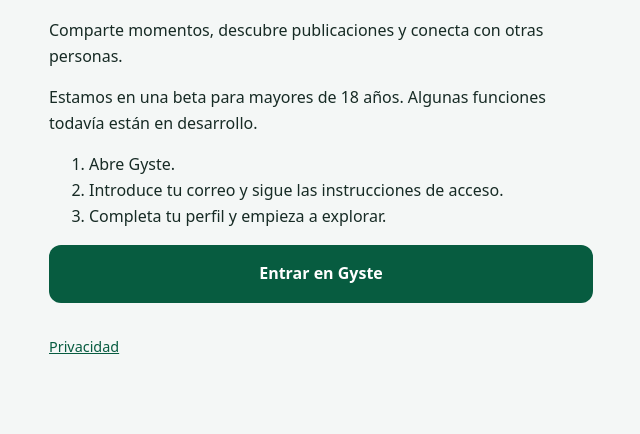
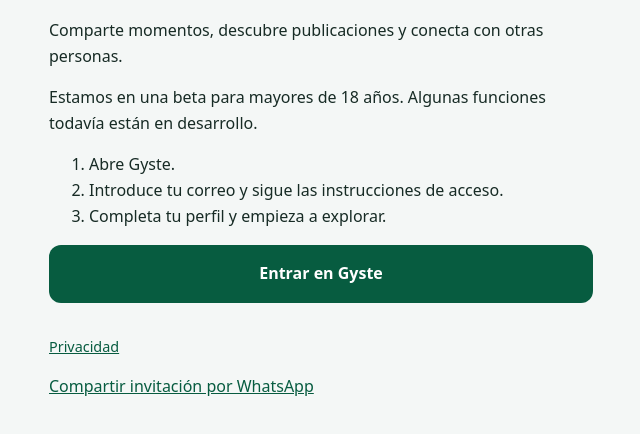
Before and after one commit to jorsteka1911/universal--social-public, a plain HTML site: page invitacion.html in a window 1280 px wide. Shown: the part 132-566 px from the top of the page, without its empty margins (319-959 px from the left). Drawn offline with Linux system fonts and the light colour scheme.

Commit message:
Add explicit user-initiated WhatsApp invitation sharing

```diff
--- a/invitacion.html
+++ b/invitacion.html
@@ -1,2 +1,2 @@
 <!doctype html>
-<html lang="es"><head><meta charset="utf-8"><meta name="viewport" content="width=device-width,initial-scale=1"><meta name="referrer" content="no-referrer"><title>Bienvenido a Gyste</title><meta name="description" content="Conoce Gyste y participa en su beta."><style>body{font:1rem/1.6 system-ui,sans-serif;background:#f4f7f6;color:#172b25;margin:0}main{max-width:34rem;margin:2rem auto;padding:1.5rem}h1{font-size:2rem}a{color:#075c40}a.cta{display:block;background:#075c40;color:white;padding:1rem;text-align:center;border-radius:12px;text-decoration:none;font-weight:bold}footer{margin-top:2rem;font-size:.9rem}</style></head><body><main><h1>Bienvenido a Gyste</h1><p>Comparte momentos, descubre publicaciones y conecta con otras personas.</p><p>Estamos en una beta para mayores de 18 años. Algunas funciones todavía están en desarrollo.</p><ol><li>Abre Gyste.</li><li>Introduce tu correo y sigue las instrucciones de acceso.</li><li>Completa tu perfil y empieza a explorar.</li></ol><a class="cta" href="/">Entrar en Gyste</a><footer><a href="/privacidad.html">Privacidad</a></footer></main></body></html>
+<html lang="es"><head><meta charset="utf-8"><meta name="viewport" content="width=device-width,initial-scale=1"><meta name="referrer" content="no-referrer"><title>Bienvenido a Gyste</title><meta name="description" content="Conoce Gyste y participa en su beta."><style>body{font:1rem/1.6 system-ui,sans-serif;background:#f4f7f6;color:#172b25;margin:0}main{max-width:34rem;margin:2rem auto;padding:1.5rem}h1{font-size:2rem}a{color:#075c40}a.cta{display:block;background:#075c40;color:white;padding:1rem;text-align:center;border-radius:12px;text-decoration:none;font-weight:bold}footer{margin-top:2rem;font-size:.9rem}</style></head><body><main><h1>Bienvenido a Gyste</h1><p>Comparte momentos, descubre publicaciones y conecta con otras personas.</p><p>Estamos en una beta para mayores de 18 años. Algunas funciones todavía están en desarrollo.</p><ol><li>Abre Gyste.</li><li>Introduce tu correo y sigue las instrucciones de acceso.</li><li>Completa tu perfil y empieza a explorar.</li></ol><a class="cta" href="/">Entrar en Gyste</a><footer><a href="/privacidad.html">Privacidad</a></footer><p><a href="https://wa.me/?text=Te%20invito%20a%20conocer%20Gyste%2C%20una%20red%20social%20en%20beta%20para%20mayores%20de%2018%20a%C3%B1os.%20https%3A%2F%2Fgyste2025.vercel.app%2Finvitacion.html" rel="noreferrer noopener">Compartir invitación por WhatsApp</a></p></main></body></html>
```
